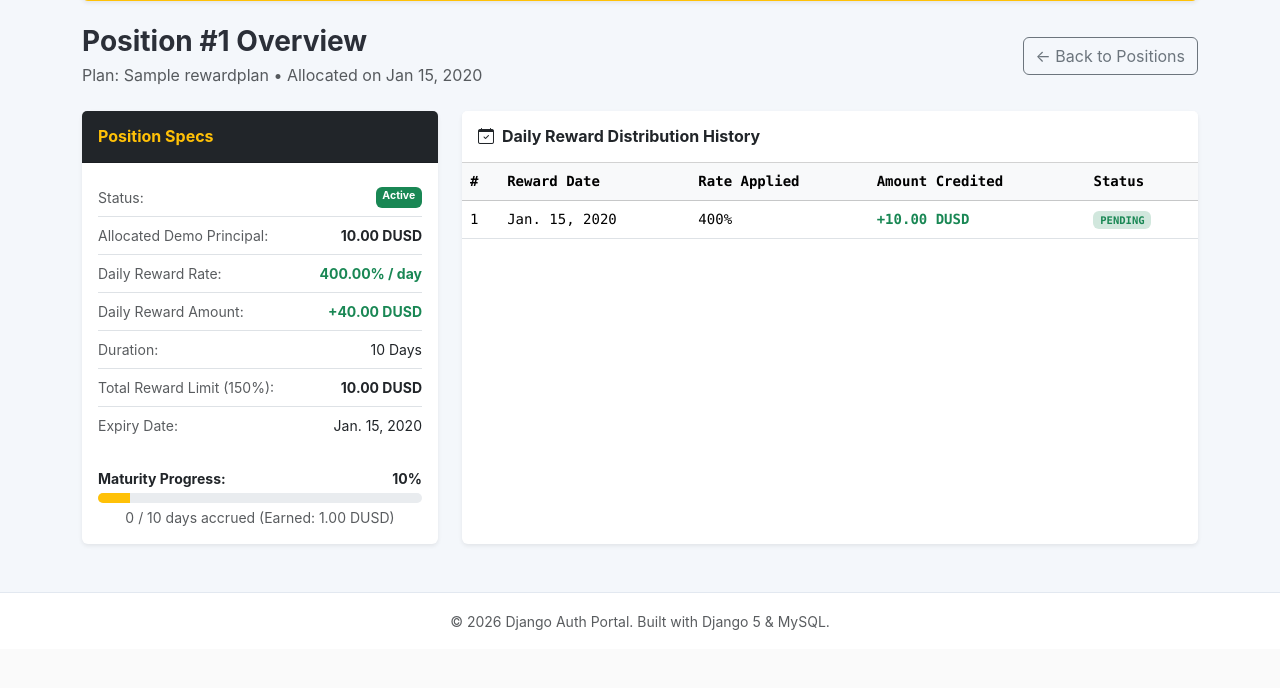
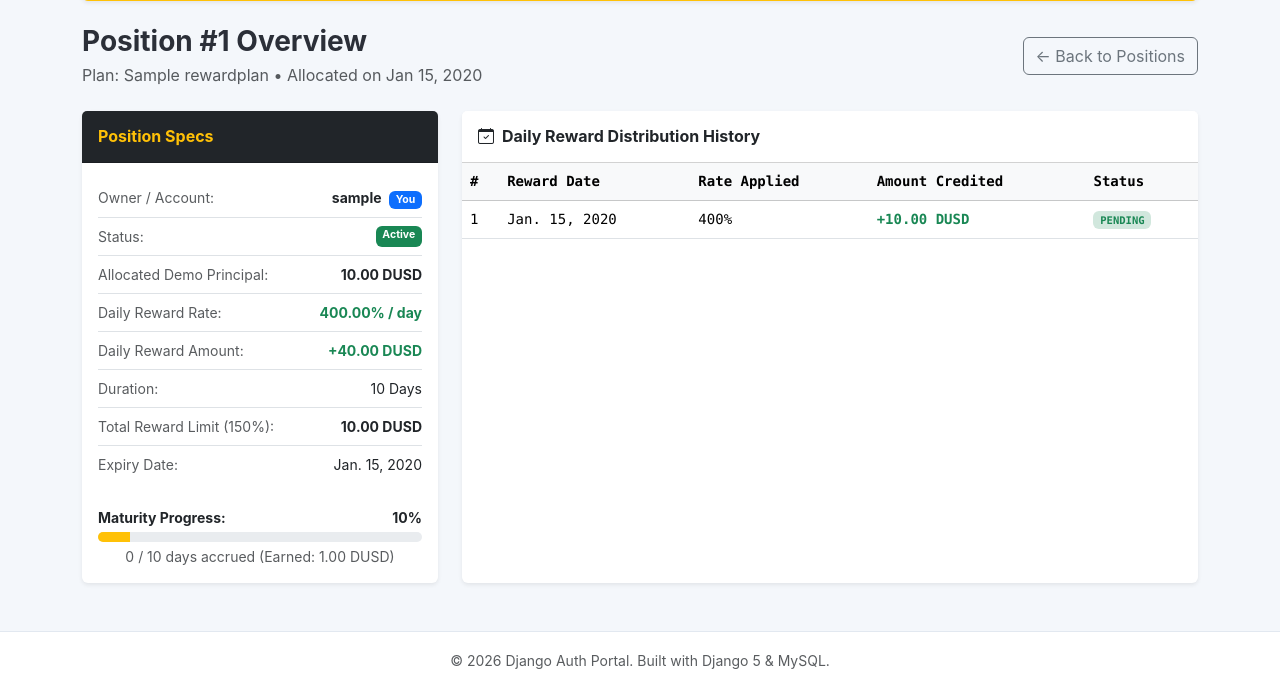
Before and after one commit to mahisalman/MP, a Django app: page /rewards/1/ in a window 1280 px wide. Shown: the part 210-898 px from the top of the page. Before the commit the page ends 840 px from the top, so only its background shows below. Run offline with Django 4.2, Linux system fonts and the light colour scheme; a user stored in the database is signed in; tables that the repository leaves empty hold one stand-in row (values such as "Sample post").

Commit message:
fix: allow viewing position detail across simulation accounts and display owner badge

```diff
--- a/rewards/views.py
+++ b/rewards/views.py
@@ -61,7 +61,7 @@ def allocate_position_view(request):
 
 @login_required
 def position_detail_view(request, position_id):
-    position = get_object_or_404(RewardPosition, id=position_id, user=request.user)
+    position = get_object_or_404(RewardPosition, id=position_id)
     daily_rewards = DailyReward.objects.filter(position=position).order_by('-reward_date')
 
     progress_pct = position.progress_percentage
--- a/templates/rewards/position_detail.html
+++ b/templates/rewards/position_detail.html
@@ -22,6 +22,10 @@
         </div>
         <div class="card-body">
           <ul class="list-group list-group-flush small">
+            <li class="list-group-item d-flex justify-content-between px-0">
+              <span class="text-muted">Owner / Account:</span>
+              <strong>{{ position.user.username }} {% if position.user == user %}<span class="badge bg-primary ms-1">You</span>{% endif %}</strong>
+            </li>
             <li class="list-group-item d-flex justify-content-between px-0">
               <span class="text-muted">Status:</span>
               {% if position.status == 'ACTIVE' %}
```
